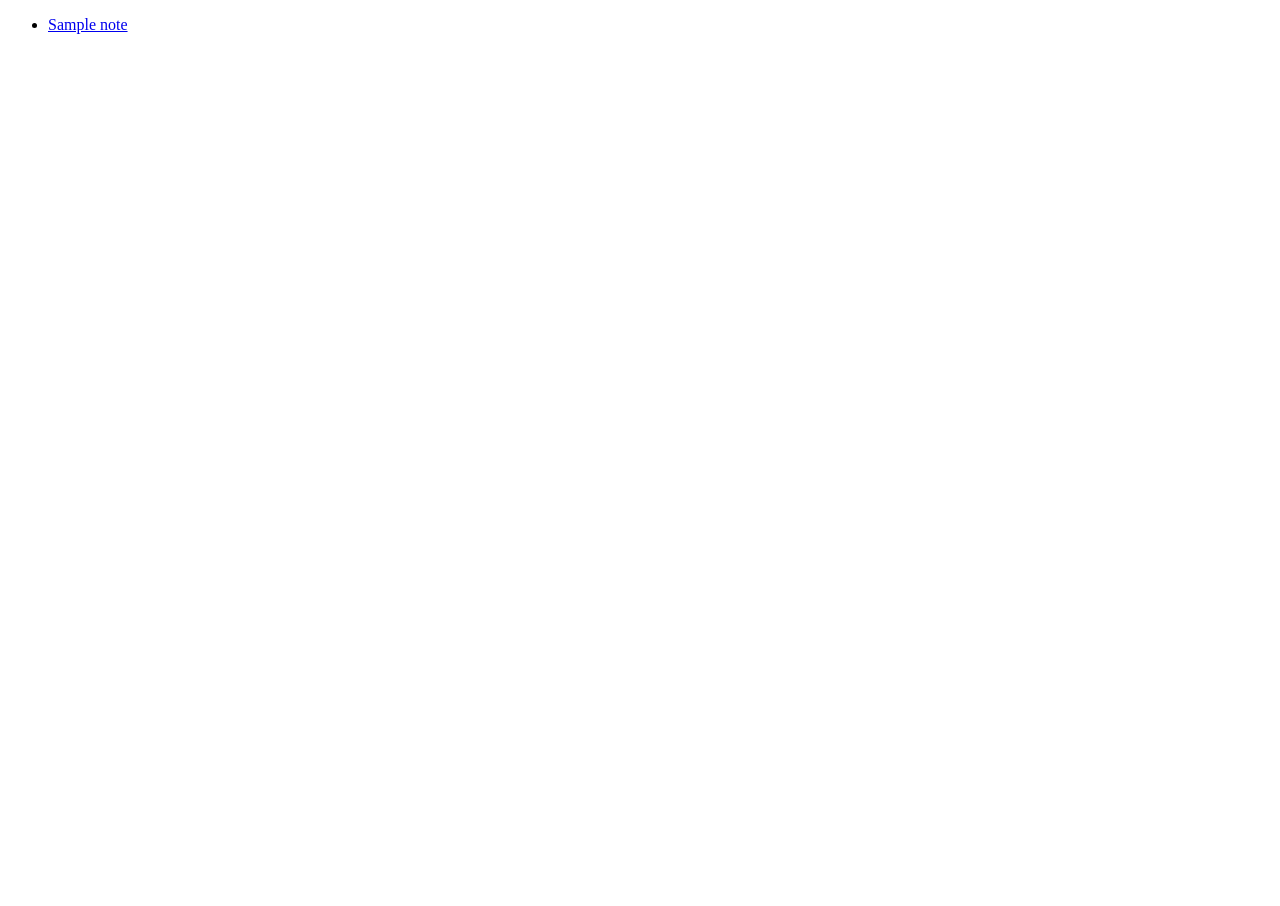
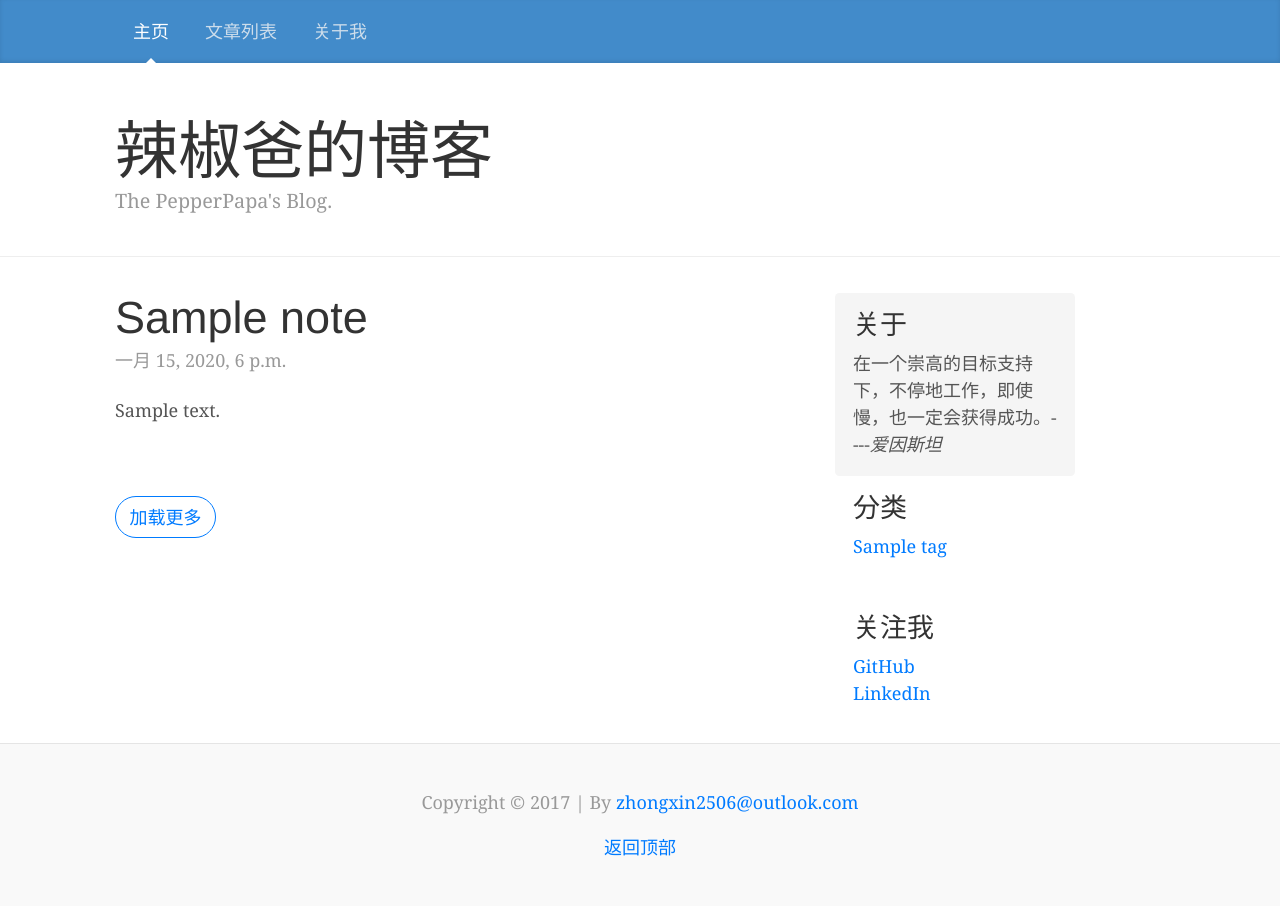
Before and after one commit to PepperPapa/blog, a Django app: page /blog/ in a window 1280 px wide. Before the commit the page is almost empty. Before the commit the page ends 34 px from the top, so only its background shows below. Run offline with Django 3.2, Linux system fonts and the light colour scheme; tables that the repository leaves empty hold one stand-in row (values such as "Sample post"); some libraries are stand-ins or nearby versions.

Commit message:
/blog页面使用了bootstrap框架

```diff
--- /dev/null
+++ b/blog/static/blog/blog.css
@@ -0,0 +1,166 @@
+/*
+ * Globals
+ */
+
+@media (min-width: 48em) {
+  html {
+    font-size: 18px;
+  }
+}
+
+body {
+  font-family: Georgia, "Times New Roman", Times, serif;
+  color: #555;
+}
+
+h1, .h1,
+h2, .h2,
+h3, .h3,
+h4, .h4,
+h5, .h5,
+h6, .h6 {
+  font-family: "Helvetica Neue", Helvetica, Arial, sans-serif;
+  font-weight: normal;
+  color: #333;
+}
+
+
+/*
+ * Override Bootstrap's default container.
+ */
+
+.container {
+  max-width: 60rem;
+}
+
+
+/*
+ * Masthead for nav
+ */
+
+.blog-masthead {
+  margin-bottom: 3rem;
+  background-color: #428bca;
+  -webkit-box-shadow: inset 0 -.1rem .25rem rgba(0,0,0,.1);
+          box-shadow: inset 0 -.1rem .25rem rgba(0,0,0,.1);
+}
+
+/* Nav links */
+.nav-link {
+  position: relative;
+  padding: 1rem;
+  font-weight: 500;
+  color: #cdddeb;
+}
+.nav-link:hover,
+.nav-link:focus {
+  color: #fff;
+  background-color: transparent;
+}
+
+/* Active state gets a caret at the bottom */
+.nav-link.active {
+  color: #fff;
+}
+.nav-link.active:after {
+  position: absolute;
+  bottom: 0;
+  left: 50%;
+  width: 0;
+  height: 0;
+  margin-left: -.3rem;
+  vertical-align: middle;
+  content: "";
+  border-right: .3rem solid transparent;
+  border-bottom: .3rem solid;
+  border-left: .3rem solid transparent;
+}
+
+
+/*
+ * Blog name and description
+ */
+
+.blog-header {
+  padding-bottom: 1.25rem;
+  margin-bottom: 2rem;
+  border-bottom: .05rem solid #eee;
+}
+.blog-title {
+  margin-bottom: 0;
+  font-size: 2rem;
+  font-weight: normal;
+}
+.blog-description {
+  font-size: 1.1rem;
+  color: #999;
+}
+
+@media (min-width: 40em) {
+  .blog-title {
+    font-size: 3.5rem;
+  }
+}
+
+
+/*
+ * Main column and sidebar layout
+ */
+
+/* Sidebar modules for boxing content */
+.sidebar-module {
+  padding: 1rem;
+  /*margin: 0 -1rem 1rem;*/
+}
+.sidebar-module-inset {
+  padding: 1rem;
+  background-color: #f5f5f5;
+  border-radius: .25rem;
+}
+.sidebar-module-inset p:last-child,
+.sidebar-module-inset ul:last-child,
+.sidebar-module-inset ol:last-child {
+  margin-bottom: 0;
+}
+
+
+/* Pagination */
+.blog-pagination {
+  margin-bottom: 4rem;
+}
+.blog-pagination > .btn {
+  border-radius: 2rem;
+}
+
+
+/*
+ * Blog posts
+ */
+
+.blog-post {
+  margin-bottom: 4rem;
+}
+.blog-post-title {
+  margin-bottom: .25rem;
+  font-size: 2.5rem;
+}
+.blog-post-meta {
+  margin-bottom: 1.25rem;
+  color: #999;
+}
+
+
+/*
+ * Footer
+ */
+
+.blog-footer {
+  padding: 2.5rem 0;
+  color: #999;
+  text-align: center;
+  background-color: #f9f9f9;
+  border-top: .05rem solid #e5e5e5;
+}
+.blog-footer p:last-child {
+  margin-bottom: 0;
+}
--- /dev/null
+++ b/blog/templates/blog/base.html
@@ -0,0 +1,66 @@
+<!DOCTYPE html>
+<html lang="en">
+
+<head>
+    <meta charset="UTF-8">
+    <meta name="viewport" content="width=device-width, initial-scale=1.0">
+    <meta http-equiv="X-UA-Compatible" content="ie=edge">
+    <meta name="description" content="pepperpapa's blog site">
+    <meta name="author" content="zhong xin zhongxin2506@outlook.com">
+    {% load static %}  <!-- 使用static前必须先load -->
+    <link rel="icon" href="{% static 'blog/images/favicon.ico' %}">
+
+    <!-- 页面标题 -->
+    {% block title %}{% endblock %}
+
+    <!-- Bootstrap CSS -->
+    <link rel="stylesheet" href="https://maxcdn.bootstrapcdn.com/bootstrap/4.0.0-beta/css/bootstrap.min.css" integrity="sha384-/Y6pD6FV/Vv2HJnA6t+vslU6fwYXjCFtcEpHbNJ0lyAFsXTsjBbfaDjzALeQsN6M"
+    crossorigin="anonymous">
+
+    <!-- Custom styles for this template -->
+    {% block stylesheet %}{% endblock %}
+</head>
+
+<body>
+    <div class="blog-masthead">
+        <div class="container">
+            <nav class="nav">
+            <a class="nav-link active" href="#">主页</a>
+            <a class="nav-link" href="#">文章列表</a>
+            <a class="nav-link" href="#">关于我</a>
+            </nav>
+        </div>
+    </div>
+
+    <div class="blog-header">
+        <div class="container">
+            <h1 class="blog-title">辣椒爸的博客</h1>
+            <p class="lead blog-description">The PepperPapa's Blog.</p>
+        </div>
+    </div>
+
+    <div class="container">
+        {% block content %}{% endblock %}
+    </div><!-- /.container -->
+
+    <footer class="blog-footer">
+        <p>Copyright © 2017 | By <a href="#">zhongxin2506@outlook.com</a></p>
+        <p>
+        <a href="#">返回顶部</a>
+        </p>
+    </footer>
+
+    <!-- Bootstrap core JavaScript -->
+    <!-- jQuery first, then Popper.js, then Bootstrap JS -->
+    <script src="https://code.jquery.com/jquery-3.2.1.slim.min.js" integrity="sha384-KJ3o2DKtIkvYIK3UENzmM7KCkRr/rE9/Qpg6aAZGJwFDMVNA/GpGFF93hXpG5KkN"
+        crossorigin="anonymous"></script>
+    <script src="https://cdnjs.cloudflare.com/ajax/libs/popper.js/1.11.0/umd/popper.min.js" integrity="sha384-b/U6ypiBEHpOf/4+1nzFpr53nxSS+GLCkfwBdFNTxtclqqenISfwAzpKaMNFNmj4"
+        crossorigin="anonymous"></script>
+    <script src="https://maxcdn.bootstrapcdn.com/bootstrap/4.0.0-beta/js/bootstrap.min.js" integrity="sha384-h0AbiXch4ZDo7tp9hKZ4TsHbi047NrKGLO3SEJAg45jXxnGIfYzk4Si90RDIqNm1"
+        crossorigin="anonymous"></script>
+
+    <!-- customer javascript -->
+    {% block javascript %}{% endblock %}
+</body>
+
+</html>
--- a/blog/templates/blog/index.html
+++ b/blog/templates/blog/index.html
@@ -1,25 +1,71 @@
 <!DOCTYPE html>
 <html lang="en">
+{% extends "blog/base.html" %}
 
-<head>
-    <meta charset="UTF-8">
-    <meta name="viewport" content="width=device-width, initial-scale=1.0">
-    <meta http-equiv="X-UA-Compatible" content="ie=edge">
+<!-- title -->
+{% block title %}
     <title>PepperPapa's Blog</title>
-</head>
+{% endblock %}
 
-<body>
-    {% if lastest_notes_list %}
-    <ul>
-        {% for note in lastest_notes_list %}
-        <li>
-            <a href="#">{{ note.title }}</a>
-        </li>
-        {% endfor %}
-    </ul>
-    {% else %}
-    <p>No polls are available.</p>
-    {% endif %}
-</body>
+<!-- customer stylesheet -->
+{% block stylesheet %}
+    {% load static %}   <!-- 使用static前必须先load -->
+    <link href="{% static 'blog/blog.css' %}" rel="stylesheet">
+{% endblock %}
 
-</html>
+<!-- content -->
+{% block content %}
+    <div class="row">
+        <div class="col-sm-8 blog-main">
+            {% if lastest_post_list %}
+                {% for post in lastest_post_list %}
+                    <div class="blog-post">
+                        <h2 class="blog-post-title">{{ post.title }}</h2>
+                        <p class="blog-post-meta">{{ post.pub_date }}</p>
+                        <div class="blog-post-text">{{ post.content }}</div>
+                    </div><!-- /.blog-post -->
+                {% endfor %}
+            {% else %}
+                <div class="blog-post">
+                    <p>你还没有发表任何文章哦，快来写一篇吧！ <a href="/admin">写博客</a></p>
+                </div>
+            {% endif %}
+
+            <nav class="blog-pagination">
+                <a class="btn btn-outline-primary" href="#">加载更多</a>
+                <!-- <a class="btn btn-outline-secondary disabled" href="#">Newer</a> -->
+            </nav>
+
+        </div><!-- /.blog-main -->
+        <div class="col-sm-3 offset-sm-1 blog-sidebar">
+            <div class="sidebar-module sidebar-module-inset">
+            <h4>关于</h4>
+            <p>在一个崇高的目标支持下，不停地工作，即使慢，也一定会获得成功。----<em>爱因斯坦</em></p>
+            </div>
+            <div class="sidebar-module">
+            <h4>分类</h4>
+            <ol class="list-unstyled">
+                {% if all_tag_list %}
+                    {% for tag in all_tag_list %}
+                        <li><a href="#">{{ tag }}</a></li>
+                    {% endfor %}
+                {% else %}
+                    <li><a href="/admin/blog/tags/add/" target="_blank">+添加标签</a></li>
+                {% endif %}
+            </ol>
+            </div>
+            <div class="sidebar-module">
+            <h4>关注我</h4>
+            <ol class="list-unstyled">
+                <li><a href="https://github.com/PepperPapa" target="_blank">GitHub</a></li>
+                <li><a href="https://www.linkedin.com/in/xin-zhong-a92218144/" target="_blan">LinkedIn</a></li>
+            </ol>
+            </div>
+        </div><!-- /.blog-sidebar -->
+    </div><!-- /.row -->
+{% endblock %}
+
+<!-- javascript -->
+{% block javascript %}
+
+{% endblock %}
--- a/blog/views.py
+++ b/blog/views.py
@@ -3,9 +3,21 @@ from django.shortcuts import render
 from .models import *
 
 # Create your views here.
+"""
+/blog  博客首页
+"""
 def index(request):
-    lastest_notes_list = Notes.objects.order_by('-pub_date')[:5]
+    lastest_post_list = Notes.objects.order_by('-pub_date')[:5]
     context = {
-        "lastest_notes_list": lastest_notes_list,
+        "lastest_post_list": lastest_post_list,
+        "all_tag_list": getAllTags()
     }
     return render(request, "blog/index.html", context)
+
+
+"""
+获取当前创建的所有标签
+"""
+def getAllTags():
+    tag_list = Tags.objects.order_by('name')
+    return [tag.name for tag in tag_list]
--- a/myblog/settings.py
+++ b/myblog/settings.py
@@ -43,6 +43,7 @@ INSTALLED_APPS = [
 MIDDLEWARE = [
     'django.middleware.security.SecurityMiddleware',
     'django.contrib.sessions.middleware.SessionMiddleware',
+    'django.middleware.locale.LocaleMiddleware',    # 本地化中间件
     'django.middleware.common.CommonMiddleware',
     'django.middleware.csrf.CsrfViewMiddleware',
     'django.contrib.auth.middleware.AuthenticationMiddleware',
@@ -104,9 +105,9 @@ AUTH_PASSWORD_VALIDATORS = [
 # Internationalization
 # https://docs.djangoproject.com/en/1.11/topics/i18n/
 
-LANGUAGE_CODE = 'en-us'
+LANGUAGE_CODE = 'zh-Hans'
 
-TIME_ZONE = 'UTC'
+TIME_ZONE = 'Asia/Kuching'
 
 USE_I18N = True
 
```
Also changed, not shown: blog/static/blog/images/favicon.ico (added).
